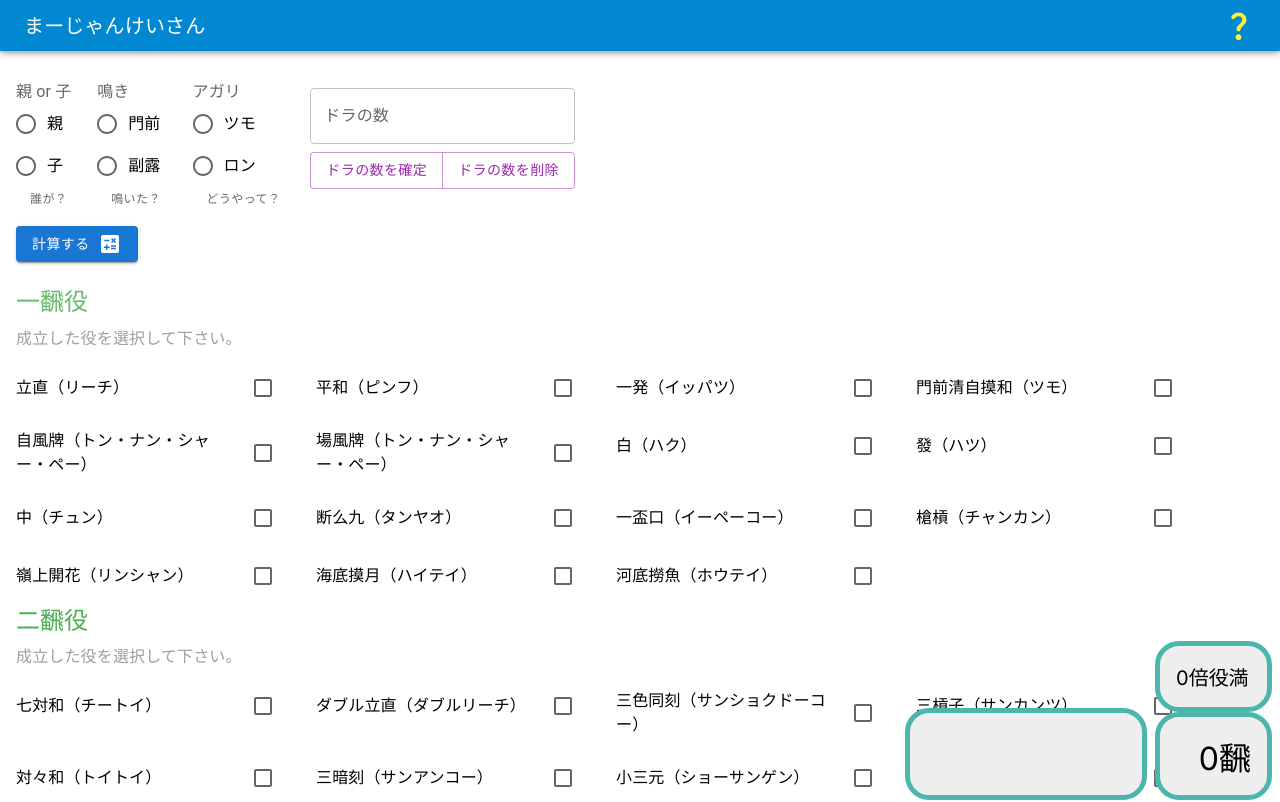
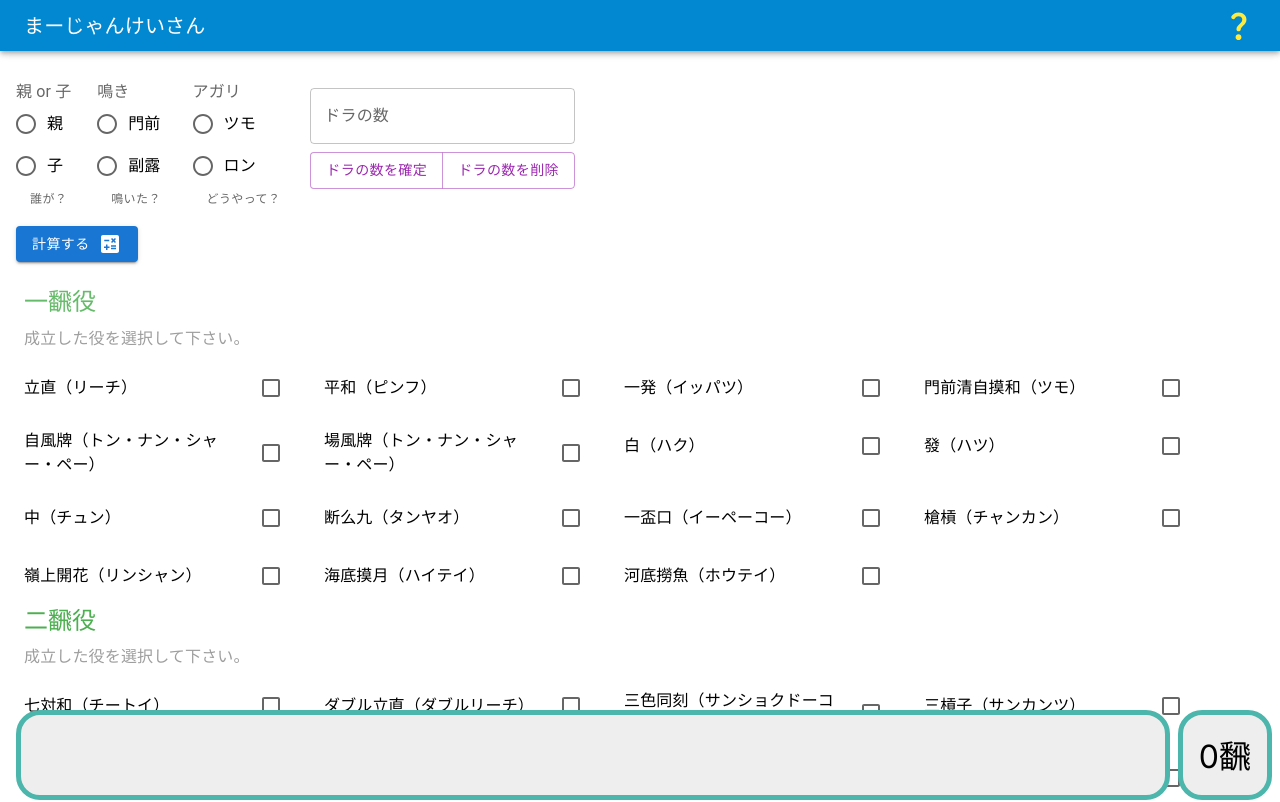
Before and after one commit to i068edo/mj-app, a Next.js app: page / in a window 1280 px wide. Shown: the top 802 px of the page. Built offline with nearby package versions, Linux system fonts and the light colour scheme.

Commit message:
役フィールドの表示を変更

```diff
--- a/src/app/yaku/YakuList.js
+++ b/src/app/yaku/YakuList.js
@@ -14,7 +14,7 @@ export default function YakuList(props) {
 
 
   return (
-    <div>
+    <Box sx={{ml:1}}>
       <Box sx={{ flexGrow: 1 }}>
         <nav aria-label="一飜">
           <Typography gutterBottom variant="h5" component="div" color={green[400]} >一飜役</Typography>
@@ -93,6 +93,6 @@ export default function YakuList(props) {
         </nav>
       </Box>
 
-    </div>
+    </Box>
   );
 }
--- a/src/app/yaku/YakuResult.js
+++ b/src/app/yaku/YakuResult.js
@@ -1,60 +1,59 @@
 import * as React from 'react';
 import { useState } from 'react';
 import Box from '@mui/material/Box';
-import { teal ,grey } from '@mui/material/colors';
+import { teal ,grey, red } from '@mui/material/colors';
 
 export default function YakuResult( props ) {
     const { han, yakuman, yakuList } = props;
 
 
     return (
-        <Box display='flex' alignItems='flex-end' justifyContent='flex-end' sx={{ position: "sticky", bottom: 0 }}>
+        <Box display='flex'  sx={{ position: "sticky", bottom: 0 }}>
+
             <Box sx={{
-                minWidth: 200,
-                maxWidth: 1000,
-                minHeight: 50,
-                maxHeight: 50,
+                backgroundColor: grey[200],
+                border: 5,
+                borderRadius: 6,
+                borderColor: teal[300],
+                p: 1,
+                mr: 1,
+                display: 'flex',
+                flex: 1,
+                height: '4rem',
+                overflow: 'scroll'
+            }}>
+                {yakuList}
+            </Box>
+
+
+            { (yakuman > 0) &&
+            <Box sx={{
+                backgroundColor: grey[200],
+                border: 5,
+                borderRadius: 6,
+                borderColor: red[500],
+                p: 2,
+                fontSize: '2rem',
+                whiteSpace: 'nowrap'
+            }}>
+                {yakuman}倍役満
+            </Box>
+            }
+
+            { (yakuman == 0) &&
+            <Box sx={{
                 backgroundColor: grey[200],
                 border: 5,
                 borderRadius: 6,
                 borderColor: teal[300],
                 p: 2,
-                mr: 1,
-                display: 'flex',
-                overflow: 'scroll'
-            }}>
-                {yakuList}
-            </Box>
-            <Box display='flex' flexDirection='column'>
-            <Box sx={{
-                minWidth: 75,
-                maxHeight: 50,
-                backgroundColor: grey[200],
-                border: 5,
-                borderRadius: 6,
-                borderColor: teal[300],
-                p: 2,
-                display: 'flex',
-                fontSize: '20px'
-            }}>
-                {yakuman}倍役満
-            </Box>
-            <Box sx={{
-                minWidth: 75,
-                maxHeight: 50,
-                backgroundColor: grey[200],
-                border: 5,
-                borderRadius: 6,
-                borderColor: teal[300],
-                p: 2,
-                display: 'flex',
-                justifyContent: 'end',
-                fontSize: '32px'
+                fontSize: '2rem',
+                whiteSpace: 'nowrap'
             }}>
                 {han}飜
             </Box>
+            }
 
-            </Box>
         </Box>
     )
 }
```
